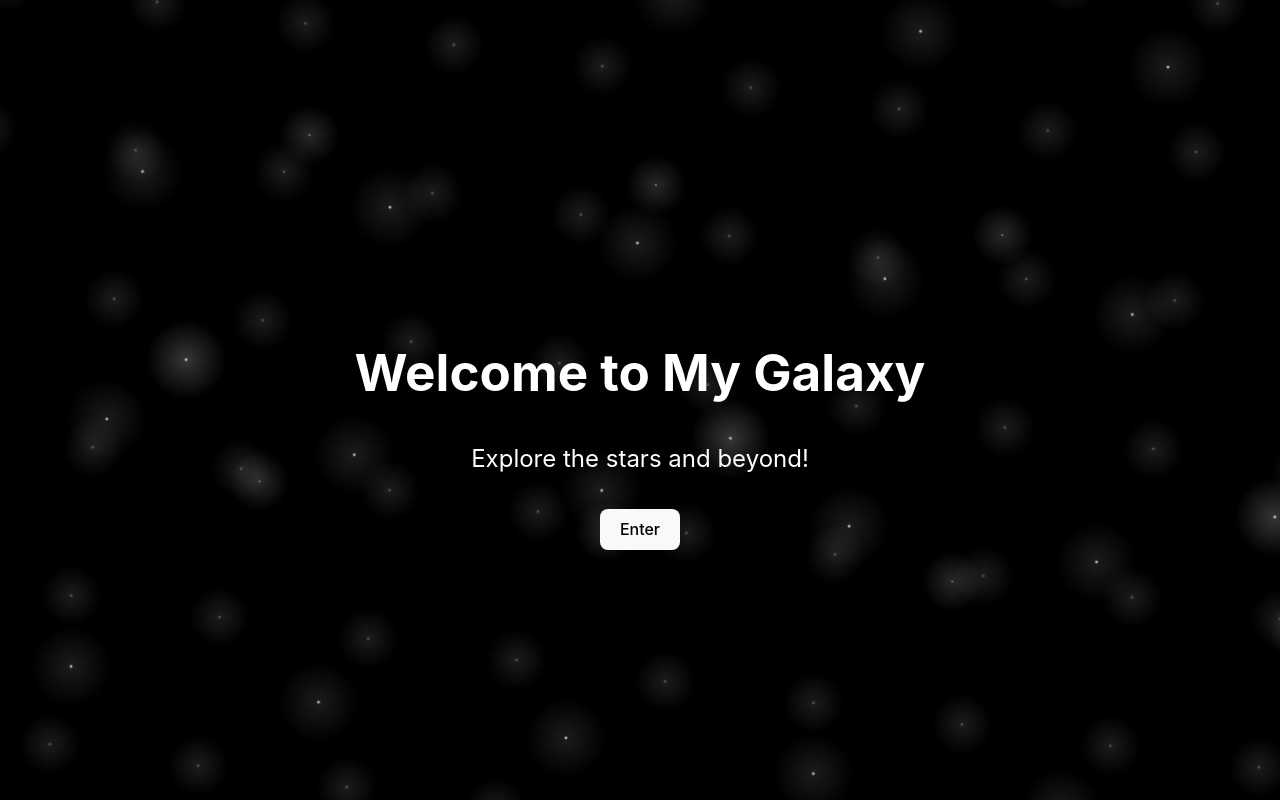
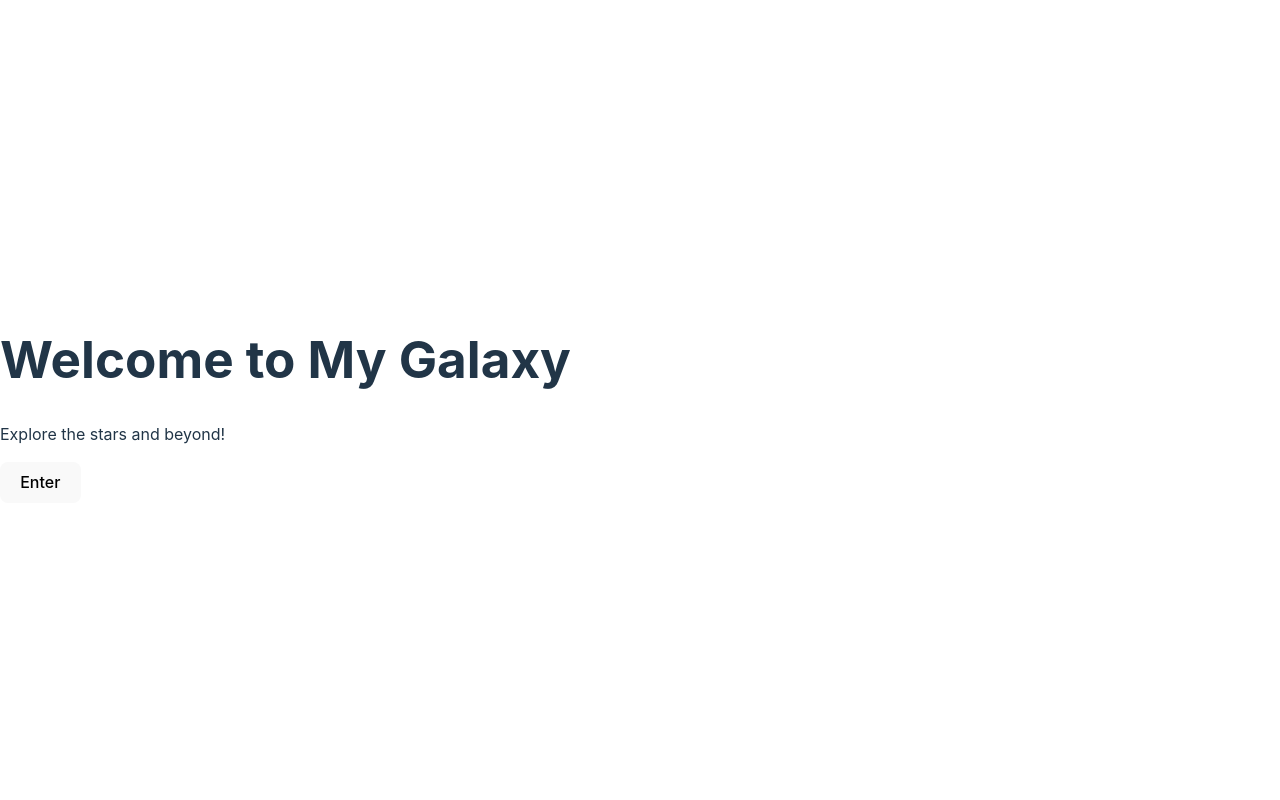
Before and after one commit to kikidesigns/craftGarden, a React (Vite) app: page / in a window 1280 px wide. Built offline with nearby package versions, Linux system fonts and the light colour scheme.

Commit message:
Refactor `.hot-bar` styles for simplified design and add `.dropdown` with styling for enhanced UI navigation.

```diff
--- a/src/App.css
+++ b/src/App.css
@@ -1,146 +1,45 @@
-.app-container {
-  display: flex;
-  flex-direction: column;
-  min-height: 100vh;
-}
-
 .hot-bar {
-  background-color: rgba(0, 0, 0, 0.8);
-  padding: 10px 0;
   display: flex;
   justify-content: space-between;
   align-items: center;
-  position: fixed;
-  top: 0;
-  left: 0;
-  right: 0;
-  z-index: 10;
-}
-
-.hot-bar a, .hot-bar button {
+  background-color: #333;
+  padding: 10px;
   color: white;
-  text-decoration: none;
-  padding: 0 20px;
-  font-size: 1.2rem;
-  background: none;
-  border: none;
-  cursor: pointer;
-}
-
-.hot-bar a:hover, .hot-bar button:hover {
-  color: #f0f0f0;
 }
 
 .dropdown {
   position: relative;
-  display: inline-block;
 }
 
 .dropdown-content {
   display: block;
   position: absolute;
-  background-color: rgba(0, 0, 0, 0.9);
+  background-color: #f9f9f9;
   min-width: 160px;
   box-shadow: 0px 8px 16px 0px rgba(0,0,0,0.2);
   z-index: 1;
 }
 
 .dropdown-content a {
-  color: white;
+  color: black;
   padding: 12px 16px;
   text-decoration: none;
   display: block;
 }
 
 .dropdown-content a:hover {
-  background-color: rgba(255, 255, 255, 0.1);
+  background-color: #f1f1f1;
 }
 
 .welcome-message {
-  color: white;
-  font-size: 1.2rem;
-  margin-right: 20px;
+  font-size: 18px;
 }
 
 .jupiter-symbol {
-  color: #ffd700;
-  font-size: 1.5rem;
-  margin-right: 20px;
+  font-size: 24px;
 }
 
-.galaxy {
-  width: 100vw;
-  height: 100vh;
-  background-color: black;
-  color: white;
-  display: flex;
-  flex-direction: column;
-  justify-content: center;
-  align-items: center;
-  overflow: hidden;
-  position: relative;
+.venus-symbol {
+  font-size: 24px;
+  content: '\2640'; /* Venus symbol */
 }
-
-.galaxy::before {
-  content: '';
-  position: absolute;
-  width: 200%;
-  height: 200%;
-  top: -50%;
-  left: -50%;
-  background-image: radial-gradient(white, rgba(255,255,255,.2) 2px, transparent 40px),
-                    radial-gradient(white, rgba(255,255,255,.15) 1px, transparent 30px),
-                    radial-gradient(white, rgba(255,255,255,.1) 2px, transparent 40px),
-                    radial-gradient(rgba(255,255,255,.4), rgba(255,255,255,.1) 2px, transparent 30px);
-  background-size: 550px 550px, 350px 350px, 250px 250px, 150px 150px;
-  background-position: 0 0, 40px 60px, 130px 270px, 70px 100px;
-  animation: stars 240s linear infinite;
-  z-index: 0;
-}
-
-@keyframes stars {
-  0% {
-    transform: rotate(0deg);
-  }
-  100% {
-    transform: rotate(360deg);
-  }
-}
-
-h1 {
-  font-size: 3rem;
-  margin-bottom: 1rem;
-  z-index: 2;
-  position: relative;
-}
-
-p {
-  font-size: 1.5rem;
-  margin-bottom: 2rem;
-  z-index: 2;
-  position: relative;
-}
-
-button {
-  background-color: white;
-  color: black;
-  border: none;
-  padding: 10px 20px;
-  font-size: 1rem;
-  cursor: pointer;
-  z-index: 2;
-  position: relative;
-}
-
-button:hover {
-  background-color: #f0f0f0;
-}
-
-.galaxy-content {
-  position: relative;
-  z-index: 2;
-  display: flex;
-  flex-direction: column;
-  align-items: center;
-  padding-top: 60px; /* Add space for the hot bar */
-}
```
